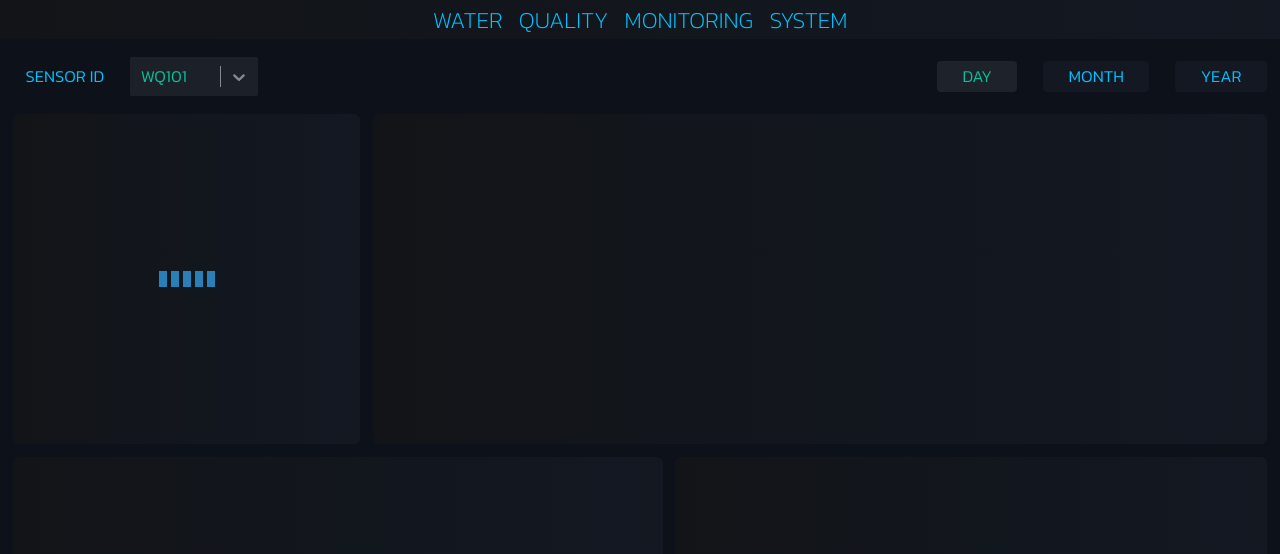
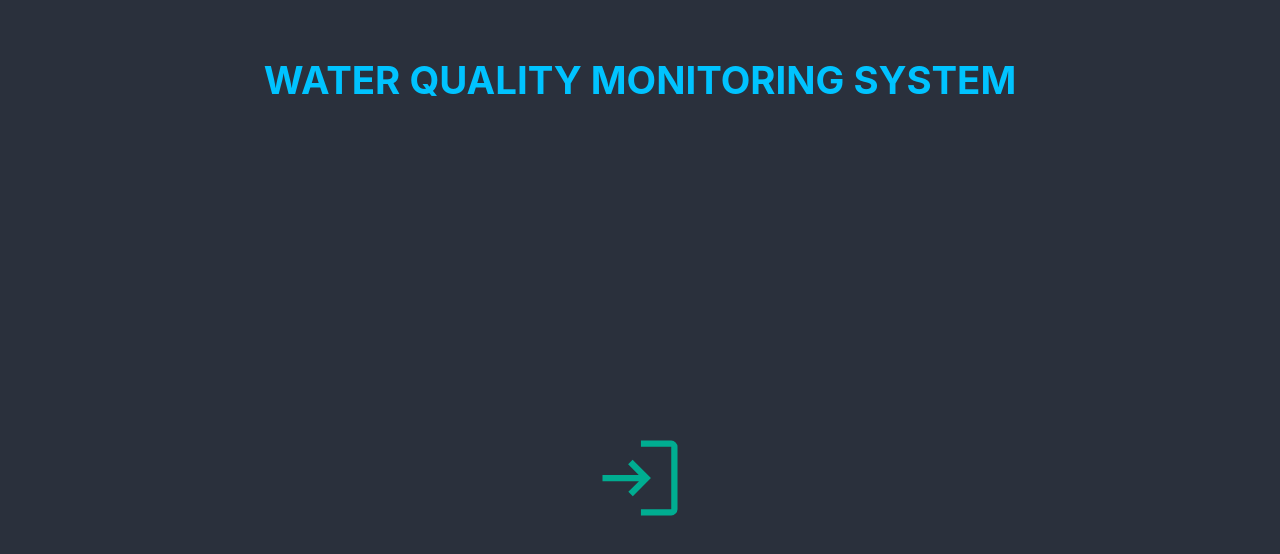
Before and after one commit to ehsanulhaq001/Water-Quality-Dashboard-Mulitple-Sensors, a React (Create React App) app: page / in a window 1280 px wide. Shown: the top 554 px of the page. Built offline with nearby package versions, Linux system fonts and the light colour scheme; no server answers.

Commit message:
Added authentication feature

```diff
--- a/src/App.css
+++ b/src/App.css
@@ -62,6 +62,63 @@
     padding: calc(var(--f0)*0.2) calc(var(--f0)*2);
     color: var(--text);
     font-weight: 200;
+}
+
+.App-header {
+    text-align: center;
+    /* background-image: linear-gradient(90deg, var(--bg), var(--c9)); */
+    /* color: var(--text); */
+    /* font-size: calc(var(--f0)*1.8); */
+    padding: 1vh;
+    position: relative;
+    display: flex;
+    justify-content: center;
+    align-items: center;
+}
+
+.App-header .userEmailHolder {
+    position: absolute;
+    margin: 10px;
+    right: 0;
+    font-size: calc(var(--f0)*1);
+    background-color: #2a303c;
+    border-radius: 10px;
+    padding: 5px;
+    user-select: none;
+}
+
+.App-header .userEmail {
+    overflow: hidden;
+    float: left;
+    transition: width 0.3s;
+    padding: 0px 10px;
+    border-radius: 10px;
+}
+
+.App-header .logout {
+    position: absolute;
+    left: 0;
+    width: 0;
+    overflow: hidden;
+    float: left;
+    transition: width 0.3s;
+    color: var(--text3);
+    background-color: #2a303c;
+    border-radius: 10px;
+}
+
+.App-header .userEmailHolder:hover {
+    box-shadow: 0 0 calc(var(--f0)*0.4) var(--text3);
+    cursor: pointer;
+}
+
+
+/* .App-header .userEmailHolder:hover .userEmail {
+    width: 0;
+} */
+
+.App-header .userEmailHolder:hover .logout {
+    width: 100%;
 }
 
 #loading {
@@ -300,6 +357,16 @@ canvas {
     .App {
         height: 100%;
     }
+    .App-header {
+        font-size: 20px;
+        position: static;
+        display: flex;
+        flex-direction: column;
+    }
+    .App-header .userEmailHolder {
+        position: static;
+        font-size: 16px;
+    }
     .graphHolder {
         display: flex;
         flex-direction: column;
@@ -315,6 +382,12 @@ canvas {
     #selectSensorInput {
         padding: 0;
     }
+    #periodHolder {
+        display: grid;
+        grid-template-columns: 1fr 1fr;
+        grid-template-rows: 1fr 1fr;
+        grid-gap: calc(var(--f0)*0.6);
+    }
     .liveDataHolder div {
         padding: calc(var(--f0)*0.6) var(--f0);
     }
--- a/src/App.js
+++ b/src/App.js
@@ -6,7 +6,7 @@ import axios from "axios";
 import { makeChart, makeWaterData } from "./utils.js";
 import ReactLoading from "react-loading";
 import ReactSelect from "./ReactSelect.js";
-function App() {
+function App({ setUserAuthorized }) {
   const url =
     "https://8h19xk09w6.execute-api.us-west-2.amazonaws.com/default/e_water_quality_multiple_sensors";
   const [waterData, setWaterData] = useState(null);
@@ -34,13 +34,22 @@ function App() {
   // };
 
   useEffect(() => {
+    const headers = {
+      Accept: "application/json",
+      Authorization: "Bearer " + localStorage.getItem("accessToken:ehsan"),
+    };
     let x = `${url}?sensor_id=${sensor}&period=${period}`;
     setLoading(true);
-    axios.get(x).then((response) => {
-      const newData = makeWaterData(response.data, period, "time_stamp");
-      setWaterData(newData);
-      setLoading(false);
-    });
+    console.log(headers);
+    axios
+      .get(x, {
+        headers: headers,
+      })
+      .then((response) => {
+        const newData = makeWaterData(response.data, period, "time_stamp");
+        setWaterData(newData);
+        setLoading(false);
+      });
   }, [refresh, period, sensor]);
 
   useEffect(() => {
@@ -142,7 +151,24 @@ function App() {
   return (
     <div className="App dark">
       <header className="App-header">
-        WATER &nbsp; QUALITY &nbsp; MONITORING &nbsp; SYSTEM
+        <span className="title">
+          WATER &nbsp; QUALITY &nbsp; MONITORING &nbsp; SYSTEM
+        </span>
+        <span className="userEmailHolder">
+          <span className="userEmail">
+            {getDataFromJWT(localStorage.getItem("accessToken:ehsan")).email}
+          </span>
+          <span
+            className="logout"
+            onClick={() => {
+              localStorage.clear();
+              setUserAuthorized(false);
+            }}
+          >
+            Logout
+            {/* <img src={loginLogo}></img> */}
+          </span>
+        </span>
       </header>
       <div id="tabHolder" className="tabHolder">
         <div id="selectSensor">
@@ -169,6 +195,15 @@ function App() {
           </div>
           <div
             id="period2"
+            className={"tab " + (period === "last_week" ? "selected" : "")}
+            onClick={() => {
+              setPeriod("last_week");
+            }}
+          >
+            WEEK
+          </div>
+          <div
+            id="period3"
             className={"tab " + (period === "last_month" ? "selected" : "")}
             onClick={() => {
               setPeriod("last_month");
@@ -177,7 +212,7 @@ function App() {
             MONTH
           </div>
           <div
-            id="period3"
+            id="period4"
             className={"tab " + (period === "last_year" ? "selected" : "")}
             onClick={() => {
               setPeriod("last_year");
@@ -293,3 +328,23 @@ function App() {
 }
 
 export default App;
+
+const checkToken = () => {
+  let expiryTime = getDataFromJWT(
+    localStorage.getItem("accessToken:ehsan")
+  )?.exp;
+
+  let now = new Date().getTime() / 1000;
+  if (now > expiryTime) return false;
+  return true;
+};
+
+function getDataFromJWT(token) {
+  if (!token) {
+    return;
+  }
+  const base64Url = token.split(".")[1];
+  const base64 = base64Url.replace("-", "+").replace("_", "/");
+
+  return JSON.parse(window.atob(base64));
+}
--- /dev/null
+++ b/src/Login.css
@@ -0,0 +1,40 @@
+* {
+    margin: 0;
+    padding: 0;
+}
+
+.loginContainer {
+    margin: 0;
+    padding: 0;
+    width: 100vw;
+    height: 100vh;
+    background-color: #2a303c;
+    /* display: grid; */
+    /* grid-template-columns: 1fr;
+    grid-template-rows: 1fr; */
+    /* place-items: center; */
+}
+
+h1 {
+    display: flex;
+    justify-content: center;
+    align-items: center;
+    height: 20vh;
+    color: var(--text);
+    font-size: calc(var(--f0)*3);
+}
+
+.loginHolder {
+    /* background-color: white; */
+    display: flex;
+    flex-direction: column;
+    justify-content: center;
+    align-items: center;
+    /* height: 100%; */
+    height: 80vh;
+}
+
+.loginHolder img {
+    height: 100px;
+    width: 100px;
+}
--- /dev/null
+++ b/src/Login.js
@@ -0,0 +1,19 @@
+import React from "react";
+
+import "./Login.css";
+import loginLogo from "./loginLogo.svg";
+
+export default function Login() {
+  return (
+    <div className="loginContainer dark">
+      <h1>WATER QUALITY MONITORING SYSTEM</h1>
+      <div className="loginHolder">
+        <div>
+          <a href="https://e-ota.auth.us-west-2.amazoncognito.com/login?client_id=3vm3g2no0h2no8epg9t4rd2bqe&response_type=token&scope=aws.cognito.signin.user.admin+email+openid+phone+profile&redirect_uri=https://dev.d1yqbcg65eu4ox.amplifyapp.com/">
+            <img src={loginLogo} alt="Login Logo" />
+          </a>
+        </div>
+      </div>
+    </div>
+  );
+}
--- /dev/null
+++ b/src/Start.js
@@ -0,0 +1,53 @@
+import { useEffect, useState } from "react";
+// import axios from "axios";
+import "./App.css";
+import App from "./App.js";
+import Login from "./Login.js";
+
+function Start() {
+  const [userAuthorized, setUserAuthorized] = useState(false);
+
+  useEffect(() => {
+    if (localStorage.getItem("accessToken:ehsan") && checkToken()) {
+      setUserAuthorized(true);
+    } else {
+      const hash = window.location.hash;
+      if (hash) {
+        const acccessToken = window.location.hash.split("=")[1].split("&")[0];
+        localStorage.setItem("accessToken:ehsan", acccessToken);
+        setUserAuthorized(true);
+      }
+    }
+    if (window.location.hash) {
+      window.location.hash = "";
+    }
+  }, []);
+
+  return !userAuthorized ? (
+    <Login />
+  ) : (
+    <App setUserAuthorized={setUserAuthorized} />
+  );
+}
+
+export default Start;
+
+const checkToken = () => {
+  let expiryTime = getDataFromJWT(
+    localStorage.getItem("accessToken:ehsan")
+  )?.exp;
+
+  let now = new Date().getTime() / 1000;
+  if (now > expiryTime) return false;
+  return true;
+};
+
+function getDataFromJWT(token) {
+  if (!token) {
+    return;
+  }
+  const base64Url = token.split(".")[1];
+  const base64 = base64Url.replace("-", "+").replace("_", "/");
+
+  return JSON.parse(window.atob(base64));
+}
--- a/src/index.js
+++ b/src/index.js
@@ -1,13 +1,13 @@
 import React from "react";
 import ReactDOM from "react-dom";
 import "./index.css";
-import App from "./App";
+import Start from "./Start.js";
 import reportWebVitals from "./reportWebVitals";
 import * as serviceWorkerRegistration from "./serviceWorkerRegistration";
 
 ReactDOM.render(
   <React.StrictMode>
-    <App />
+    <Start />
   </React.StrictMode>,
   document.getElementById("root")
 );
```
Also changed, not shown: src/loginLogo.svg (added).
